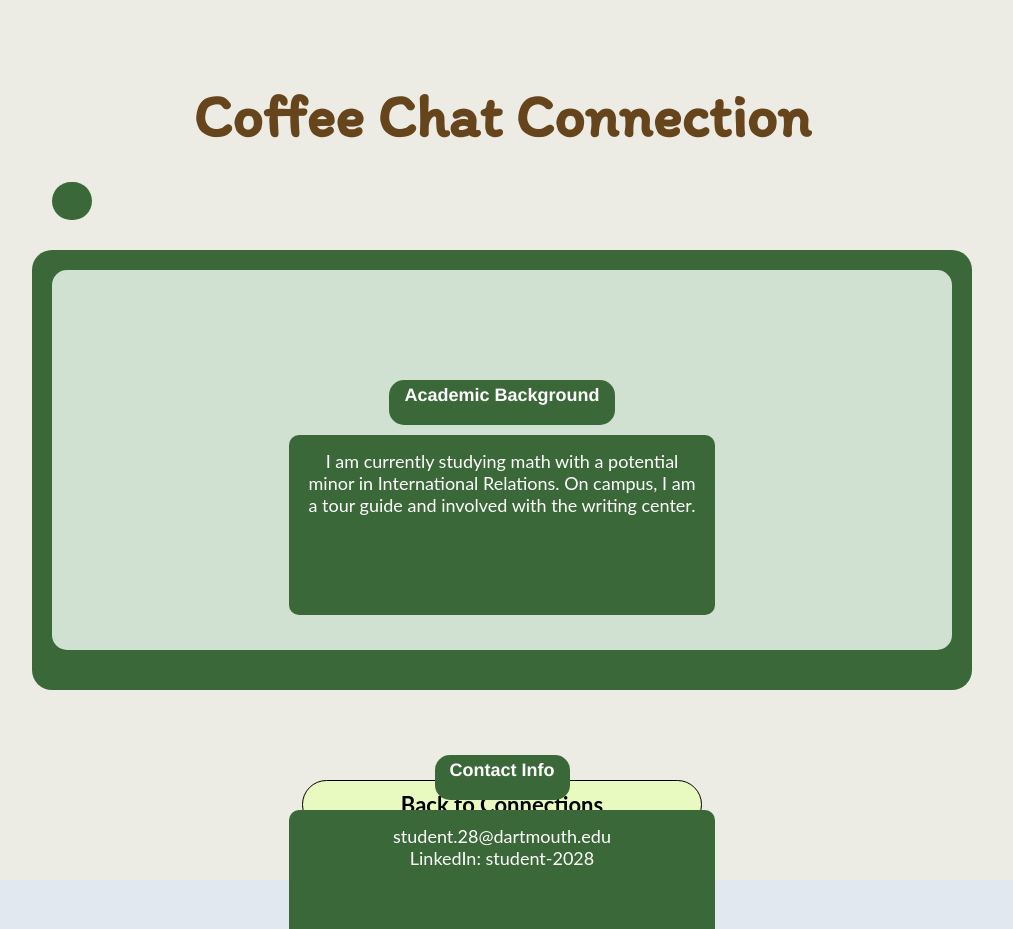
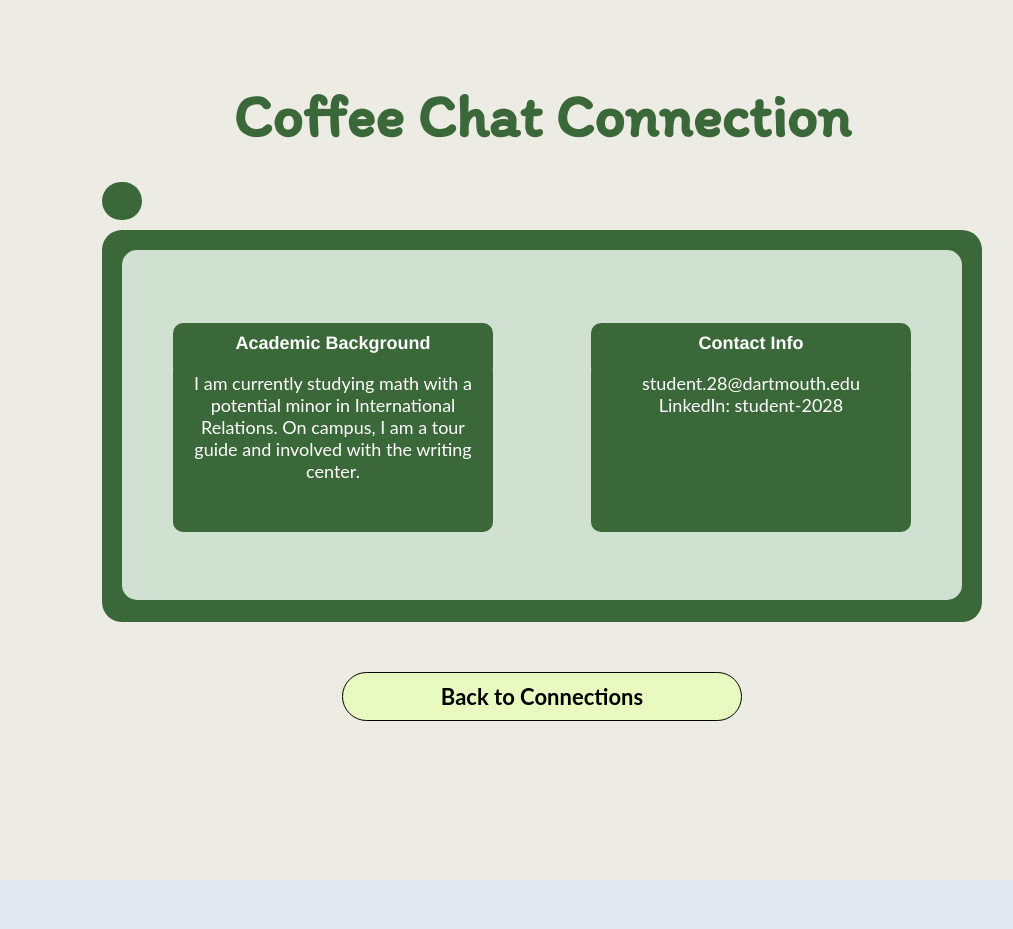
Before and after one commit to dali-lab/wisp25, a React (Vite) app: page /contact in a window 1280 px wide. Shown: the whole page, without its empty margins (138-1151 px from the left). After the commit the page ends 880 px from the top, so only its background shows below. Built offline with nearby package versions, Linux system fonts and the light colour scheme.

Commit message:
fixing some styling issues and merging

```diff
--- a/src/screens/CoffeeChat/CoffeeChat.css
+++ b/src/screens/CoffeeChat/CoffeeChat.css
@@ -1,12 +1,13 @@
  @import url('https://fonts.googleapis.com/css2?family=Itim&display=swap');
 
 .container {
-    max-width: 1200px;
+    max-width: 100vw;
     width: 100%;
-    margin: 0 auto;
+    /* margin: 0 auto; */
     max-height:1200px;
     height: 100%;
     overflow-y: auto;
+    overflow-x: hidden;
 }
 
 header {
@@ -53,22 +54,31 @@ h1 {
     gap: 15px;
     margin-bottom: 20px;
     overflow-x: auto;
-    padding-bottom: 40px;
+    padding-bottom: 50px;
     max-width: 800px;
     width: 100%;
+    overflow-y:hidden;
+    max-height: 10px;
+    height: 100%;
 }
 
 .category {
     background-color: #D0E1D1;
     border: 1px solid #10300E;
     color: #10300E;
-    padding: 10px 16px;
+    padding: 0 16px;
     border-radius: 20px;
     font-size: 14px;
     font-weight: 600;
     cursor: pointer;
     white-space: nowrap;
     text-align: center;
+    display: flex;
+    align-items: center;
+    justify-content: center;
+    flex: 0 0 auto;
+    height: 40px;
+    line-height: 1;
 }
 
 .category.active {
@@ -94,6 +104,8 @@ h1 {
     display: flex;
     flex-direction: column;
     align-items: center;
+    width: 253px;
+    height: 313px;
 }
 
 .student-card:hover {
--- a/src/screens/CoffeeChat/CoffeeChat.tsx
+++ b/src/screens/CoffeeChat/CoffeeChat.tsx
@@ -51,7 +51,7 @@ const CoffeeChat: React.FC = () => {
       id: 1,
       name: 'Student #1',
       major: 'Mathematics',
-      bio: 'I am currently studying math with a potential minor in International Relations. On campus, I am a tour guide and involved with the writing center.',
+      bio: 'I am currently studying math with a potential minor in Economics. On campus, I am a tour guide and involved with the writing center.',
     },
     {
       id: 2,
@@ -81,11 +81,11 @@ const CoffeeChat: React.FC = () => {
       id: 6,
       name: 'Student #6',
       major: 'Art History',
-      bio: 'Art History major with a minor in Museum Studies. Looking to discuss Renaissance art and potential internships at local galleries or museums.',
+      bio: 'Art History major with a minor in Latin Studies. Looking to discuss Renaissance art and potential internships at local galleries or museums.',
     },
   ];
 
-  const categories = ['All', 'Mathematics', 'Spanish', 'Philosophy', 'Physics', 'International Relations', 'Study Abroad', 'Psychology', 'Computer Science', 'Art History', 'Undecided'];
+  const categories = ['All', 'Mathematics', 'Spanish', 'Philosophy', 'Physics', 'Economics', 'Psychology', 'Computer Science', 'Art History', 'Undecided'];
 
   const filteredStudents = students.filter(student => {
     const matchesSearch = searchQuery === '' ||
--- a/src/screens/CoffeeChat/RegisterCoffeeChat.css
+++ b/src/screens/CoffeeChat/RegisterCoffeeChat.css
@@ -25,7 +25,7 @@
     font-size: 50px;
     color: #2b4928;
     font-weight: 600;
-    margin-bottom: 20px;
+    margin-bottom: 30px;
   }
 
   .section-header {
@@ -54,6 +54,7 @@
     border-radius: 6px;
     width: 130px;
     text-align: center;
+    cursor:auto;
   }
 
   .form-input {
--- a/src/screens/CoffeeChat/StudentContact.tsx
+++ b/src/screens/CoffeeChat/StudentContact.tsx
@@ -7,9 +7,7 @@ const ContactCard: React.FC = ({ }) => {
   const { name, studentId } = location.state || {};
 
   return (
-    <div className="student-detail-container">
-      <h1 className="page-title">Coffee Chat Connection</h1>
-
+    <div className="contactCard">
       <div className="student-header">
         <span className="student-label">{name}</span>
       </div>
@@ -39,11 +37,12 @@ const StudentContact: React.FC = ({ }) => {
   const navigate = useNavigate();
 
   const handleBackClick = () => {
-    navigate('explorecoffeechat');
+    navigate('/coffeeChat');
   };
 
   return (
-    <div>
+    <div className="contact-container">
+      <h1 className="page-title">Coffee Chat Connection</h1>
       <ContactCard />
       <div>
         <button className="back-button"
--- a/src/screens/CoffeeChat/contactCard.css
+++ b/src/screens/CoffeeChat/contactCard.css
@@ -1,20 +1,34 @@
-.student-detail-container {
+.contact-container {
     background-color: #EDECE4;
-    min-height: 100vh;
+    height: 100vh;
+    max-width: 100vw;
+    width: 100%;
     padding: 40px;
     font-family: 'Itim', Helvetica;
     display: flex;
     flex-direction: column;
     align-items: center;
+    overflow-x: hidden;
 }
 
 .page-title {
     font-family: 'Itim';
     font-size: 60px;
     font-weight: bold;
-    color: #66451C;
+    color: #3B6838;
     margin-bottom: 30px;
     text-align: center;
+}
+
+.contactCard {
+    max-width: 880px;
+    width: 100%;
+    max-height: 440px;
+    height: 100%;
+    background-color: #EDECE4;
+    align-self: center;
+    overflow-x: auto;
+    align-items: center;
 }
 
 .student-header {
@@ -41,22 +55,21 @@
     position: relative;
     border-radius: 20px;
     padding: 20px 20px 20px 20px;
-    width: 90%;
-    max-width: 900px;
-    margin: 20px auto;
-    height: 400px;
+    width: 100%;
+    max-width: 840px;
+    height: 80%;
+    align-items: center;
 }
 
 .student-content {
-    height: 360px;
+    height: 350px;
     background-color: #D0E1D1;
     border-radius: 15px;
-    padding: 10px;
     display: flex;
     justify-content: center;
     flex-wrap: wrap;
-    gap: 20px;
     align-items: center;
+    overflow-y: auto;
 }
 
 .info-section {
@@ -66,30 +79,33 @@
     flex-direction: column;
     align-items: center;
     margin: 10px;
-    max-width: none;
 }
 
 .info-title {
     background-color: #3B6838;
     color: #fff;
-    padding: 5px 15px;
-    border-radius: 15px;
+    padding: 10px;
+    border-radius: 10px;
     font-size: 18px;
     font-family: Helvetica;
-    margin-bottom: 10px;
+    margin-top: 5px;
     height: 35px;
+    max-width: 300px;
+    width: 100%;
+    text-align:center;
 }
 
 .info-box {
     background-color: #3B6838;
     color: #fff;
-    padding: 15px;
+    padding: 10px;
     border-radius: 10px;
     text-align: center;
     font-size: 18px;
-    width: 250px;
+    max-width: 300px;
     width: 100%;
     height: 150px;
+    margin-top: -30px;
 }
 
 .back-button {
@@ -99,12 +115,13 @@
     border: 1px solid black;
     border-radius: 25px;
     font-weight: bold;
-    margin: -100px auto 100px auto;
+    /* margin: -100px auto 100px auto; */
     cursor: pointer;
     font-size: 22px;
     width: 400px;
     max-width: 900px;
     display: block;
+    margin-top: 50px;
 }
 
 .back-button:hover {
```
